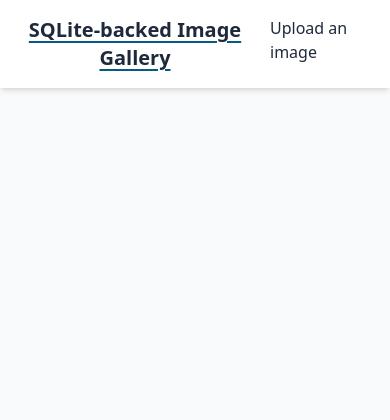
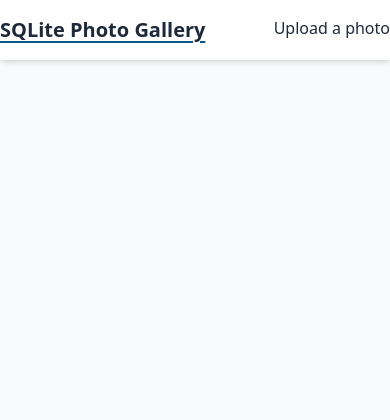
Before and after one commit to settermjd/php-sqlite-image-uploader, a PHP site: template src/App/templates/layout/default.html.twig in a window 390 px wide. Shown: the top 420 px of the page. Run offline with PHP 8.4, Linux system fonts and the light colour scheme; the template is opened without the code that fills it, so the values that code supplies are empty; style sheets or scripts are compiled from the project's sources; some libraries are stand-ins or nearby versions.

Commit message:
Update the application naming
Previously, the application used the term "image". However that's not
quote normal speak, so this change replaces most of the references,
where applicable, with "photo" instead.

```diff
--- a/src/App/templates/app/delete-image.html.twig
+++ b/src/App/templates/app/delete-image.html.twig
@@ -1,9 +1,9 @@
 {% extends '@layout/default.html.twig' %}
 
-{% block title %}Unable to Delete Image{% endblock %}
+{% block title %}Problem Deleting the Photo{% endblock %}
 
 {% block content %}
-    <h1>Unable to Delete Image</h1>
+    <h1>Unable to Delete Photo</h1>
 
     <div class="grid grid-cols-1 lg:grid-cols-3 gap-4 mt-6">
         {# add content #}
--- a/src/App/templates/app/home-page.html.twig
+++ b/src/App/templates/app/home-page.html.twig
@@ -1,13 +1,13 @@
 {% extends '@layout/default.html.twig' %}
 
-{% block title %}Uploaded Images{% endblock %}
+{% block title %}Home{% endblock %}
 
 {% block content %}
-    <h1>Available Images</h1>
+    <h1 class="inline-block text-2xl">Available Photos</h1>
 
     {% if deleted %}
     <div class="border border-green-300 bg-green-50 rounded-md p-3">
-        Image was successfully deleted
+        Photo was successfully deleted
     </div>
     {% endif %}
 
--- a/src/App/templates/layout/default.html.twig
+++ b/src/App/templates/layout/default.html.twig
@@ -5,17 +5,17 @@
     <meta http-equiv="X-UA-Compatible" content="IE=edge" />
     <meta name="viewport" content="width=device-width, initial-scale=1, shrink-to-fit=no" />
     <link rel="icon" type="image/png" href="/images/icons/favicon.png">
-    <title>{% block title %}{% endblock %}</title>
+    <title>{% block title %}{% endblock %} | SQLite Photo Gallery</title>
     <link rel="stylesheet" href="/css/styles.css" />
 </head>
 <body class="app flex flex-col h-screen text-slate-700 bg-slate-50">
     <header class="app-header mb-2 sticky top-0 shadow-md z-40 bg-white">
         <nav class="container mx-auto flex flex-row justify-between">
            <div class="">
-               <a href="/" class="block text-slate-800 text-center font-bold text-xl py-4">SQLite-backed Image Gallery</a>
+               <a href="/" class="block text-slate-800 md:text-center font-bold text-xl py-4">SQLite Photo Gallery</a>
            </div>
             <div class="py-4">
-                <a href="/" class="text-slate-800 text-center py-4">Upload an image</a>
+                <a href="/image" class="text-slate-800 text-center py-4">Upload a photo</a>
             </div>
         </nav>
     </header>
```
Also changed, not shown: src/App/templates/app/upload-image-form.html.twig (+5 -2 lines).
